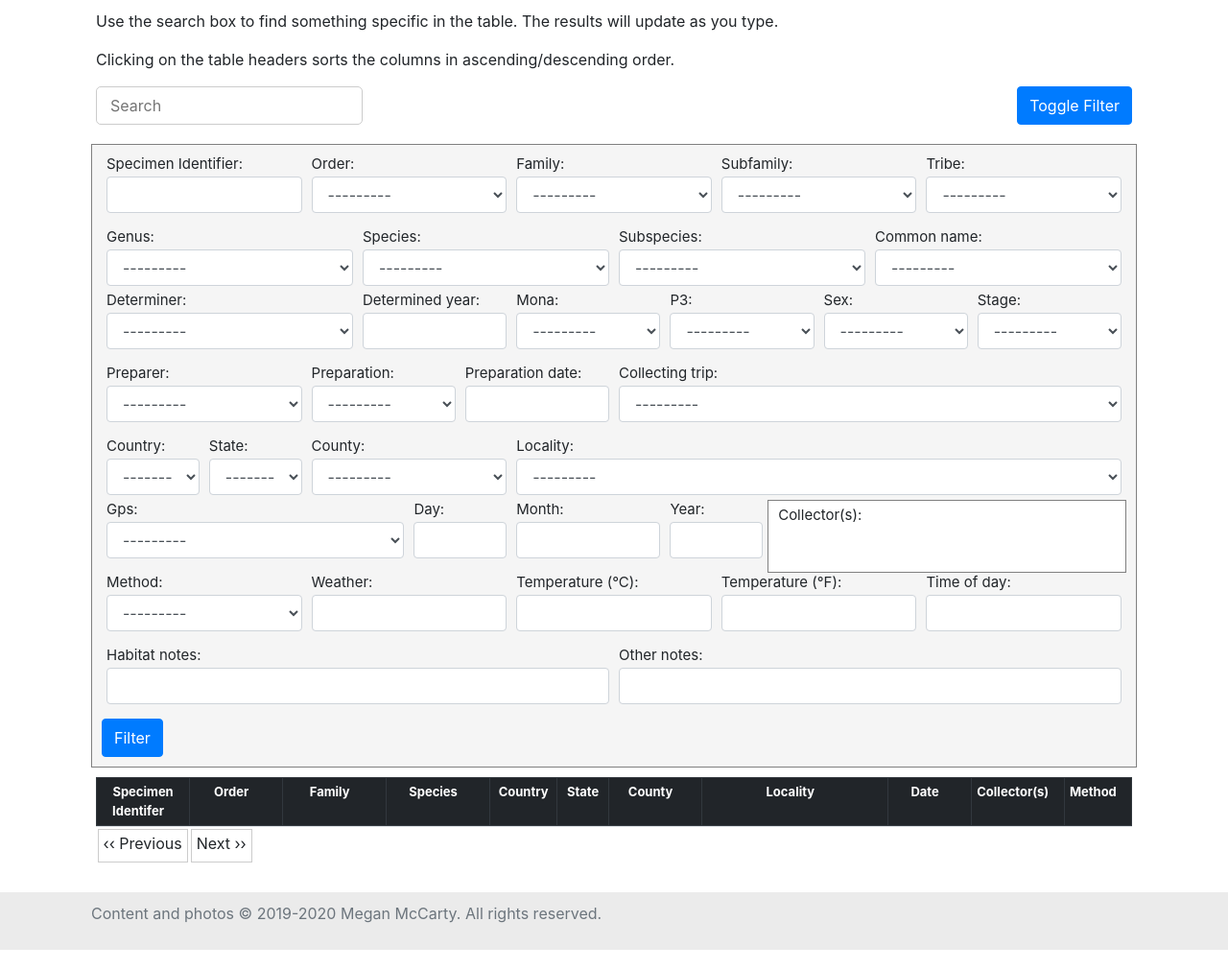
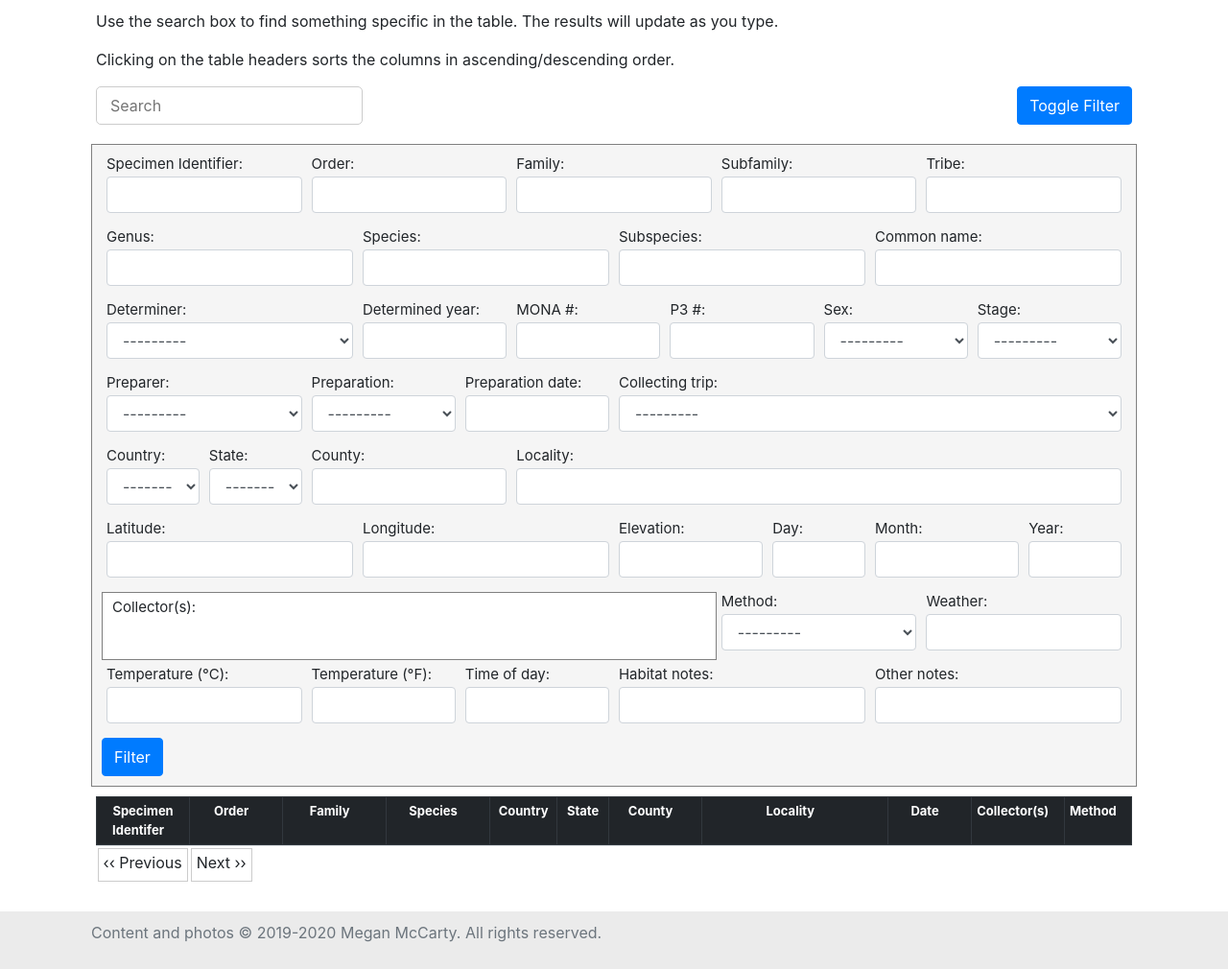
Before and after one commit to Meganmccarty/memcollection, a Django app: page /specimen-records/ in a window 1280 px wide, after a click on "Toggle Filter". Shown: the part 195-1205 px from the top of the page at 96% size. Run offline with Django 3.2, Linux system fonts and the light colour scheme; data that the repository does not hold is empty; some libraries are stand-ins or nearby versions.

Commit message:
Modified specimen record filter to allow typing terms in fields

```diff
--- a/database/filters.py
+++ b/database/filters.py
@@ -5,8 +5,37 @@ import django_filters
 
 class SpecimenRecordFilter(django_filters.FilterSet):
     usi = django_filters.CharFilter(lookup_expr='icontains', label='Specimen Identifier')
+    order = django_filters.CharFilter(field_name='order__order_name', lookup_expr='icontains',
+                                        label='Order')
+    family = django_filters.CharFilter(field_name='family__family_name',
+                                        lookup_expr='icontains', label='Family')
+    subfamily = django_filters.CharFilter(field_name='subfamily__subfamily_name',
+                                        lookup_expr='icontains', label='Subfamily')
+    tribe = django_filters.CharFilter(field_name='tribe__tribe_name', lookup_expr='icontains',
+                                        label='Tribe')
+    genus = django_filters.CharFilter(field_name='genus__genus_name', lookup_expr='icontains',
+                                        label='Genus')
+    species = django_filters.CharFilter(field_name='species__species_name',
+                                        lookup_expr='icontains', label='Species')
+    subspecies = django_filters.CharFilter(field_name='subspecies__subspecies_name',
+                                        lookup_expr='icontains', label='Subspecies')
+    common_name = django_filters.CharFilter(field_name='common_name__common_name',
+                                        lookup_expr='icontains', label='Common name')
+    mona = django_filters.CharFilter(field_name='mona__mona', lookup_expr='icontains',
+                                        label="MONA #")
+    p3 = django_filters.CharFilter(field_name='p3__p3', lookup_expr='icontains', label='P3 #')
     determined_year = django_filters.CharFilter(lookup_expr='icontains', label='Determined year')
     preparation_date = django_filters.DateFilter(lookup_expr='icontains', label='Preparation date')
+    county = django_filters.CharFilter(field_name='county__county_name', lookup_expr='icontains',
+                                        label='County')
+    locality = django_filters.CharFilter(field_name='locality__locality_name',
+                                        lookup_expr='icontains', label='Locality')
+    gps_latitude = django_filters.CharFilter(field_name='gps__latitude',
+                                        lookup_expr='icontains', label='Latitude')
+    gps_longitude = django_filters.CharFilter(field_name='gps__longitude',
+                                        lookup_expr='icontains', label='Longitude')
+    gps_elevation = django_filters.CharFilter(field_name='gps__elevation',
+                                        lookup_expr='icontains', label='Elevation')
     day = django_filters.CharFilter(lookup_expr='icontains', label='Day')
     month = django_filters.CharFilter(lookup_expr='icontains', label='Month')
     year = django_filters.CharFilter(lookup_expr='icontains', label='Year')
--- a/database/templates/database/specimenrecord_filter.html
+++ b/database/templates/database/specimenrecord_filter.html
@@ -113,9 +113,17 @@
                     {{ filter.form.locality.label_tag }}
                     {% render_field filter.form.locality class="form-control" %}
                 </div>
-                <div class="form-cell" id="form-gps">
-                    {{ filter.form.gps.label_tag }}
-                    {% render_field filter.form.gps class="form-control" %}
+                <div class="form-cell" id="form-latitude">
+                    {{ filter.form.gps_latitude.label_tag }}
+                    {% render_field filter.form.gps_latitude class="form-control" %}
+                </div>
+                <div class="form-cell" id="form-longitude">
+                    {{ filter.form.gps_longitude.label_tag }}
+                    {% render_field filter.form.gps_longitude class="form-control" %}
+                </div>
+                <div class="form-cell" id="form-elevation">
+                    {{ filter.form.gps_elevation.label_tag }}
+                    {% render_field filter.form.gps_elevation class="form-control" %}
                 </div>
                 <div class="form-cell" id="form-day">
                     {{ filter.form.day.label_tag }}
--- a/static/css/styles.css
+++ b/static/css/styles.css
@@ -673,8 +673,9 @@ input:focus {
     border: 1px solid gray;
     display: flex;
     flex-flow: column wrap;
+    margin-bottom: 5px;
     padding: 10px;
-    width: 35%;
+    width: 60%;
 }
 
 #form-country,
@@ -691,7 +692,10 @@ input:focus {
 #form-determined-year,
 #form-preparation,
 #form-preparation-date,
-#form-month {
+#form-elevation,
+#form-month,
+#form-temperatureF,
+#form-time-of-day {
     width: 15%;
 }
 
@@ -705,8 +709,6 @@ input:focus {
 #form-method,
 #form-weather,
 #form-temperatureC,
-#form-temperatureF,
-#form-time-of-day,
 #form-position {
     width: 20%;
 }
@@ -715,7 +717,11 @@ input:focus {
 #form-species,
 #form-subspecies,
 #form-common-name,
-#form-determiner {
+#form-determiner,
+#form-latitude,
+#form-longitude,
+#form-habitat-notes,
+#form-other-notes {
     width: 25%;
 }
 
@@ -728,9 +734,7 @@ input:focus {
     width: 40%;
 }
 
-#form-collecting-trip,
-#form-habitat-notes,
-#form-other-notes {
+#form-collecting-trip {
     width: 50%;
 }
 
```
